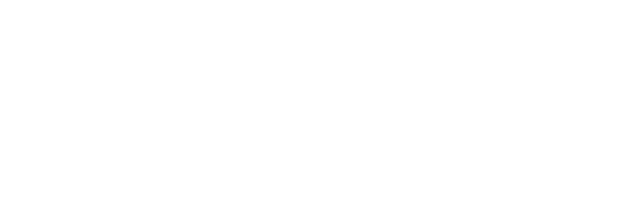
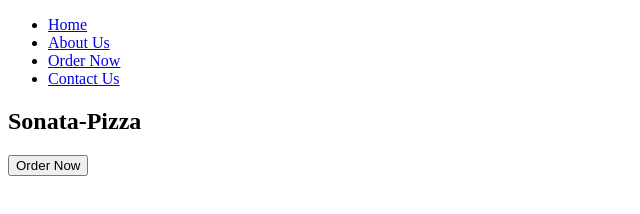
Before and after one commit to edwinmuriithi/Sonata-Pizza, a plain HTML site: page index.html in a window 1280 px wide. Shown: the whole page, without its empty margins (0-640 px from the left). Drawn offline with Linux system fonts and the light colour scheme; files whose address does not match are found by name.

Commit message:
Update Nav Bar

```diff
--- a/index.html
+++ b/index.html
@@ -12,9 +12,26 @@
 
 <body>
     <!-- Navigation Bar -->
-    <div class="navigation-container">
-        <div class="navigation-content"></div>
-    </div>
+    <nav class="navbar">
+        <ul>
+            <li><a href="#Home">Home</a></li>
+            <li><a href="#about">About Us</a></li>
+            <li><a href="#order">Order Now</a></li>
+            <li><a href="#contact">Contact Us</a></li>
+        </ul>
+    </nav>
+
+    <!-- Home Section -->
+    <section id="Home">
+        <div class="heading">
+            <h1 class="headings">Sonata-Pizza</h1>
+            <a href="#order">
+                <button class="btn">
+                Order Now
+            </button>
+            </a>
+        </div>
+    </section>
 
     <script src='script.js'></script>
 </body>
```
